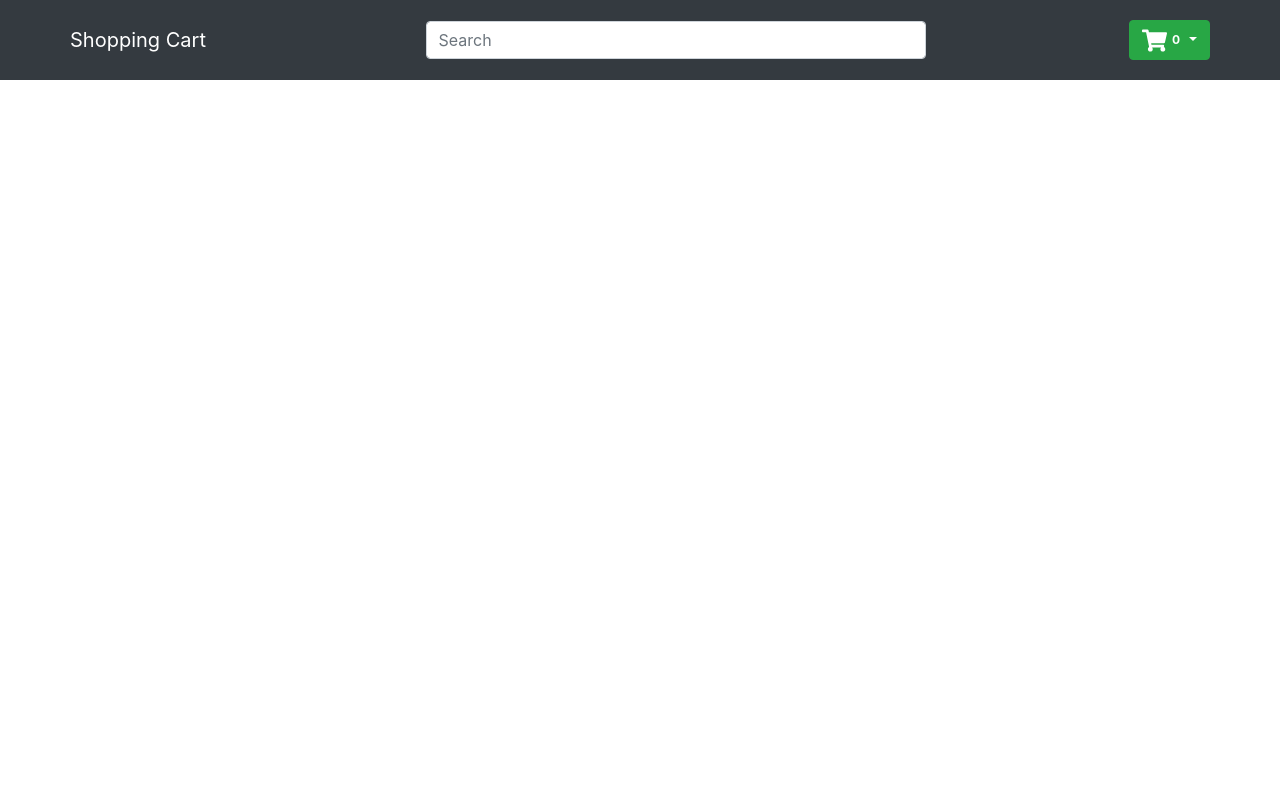
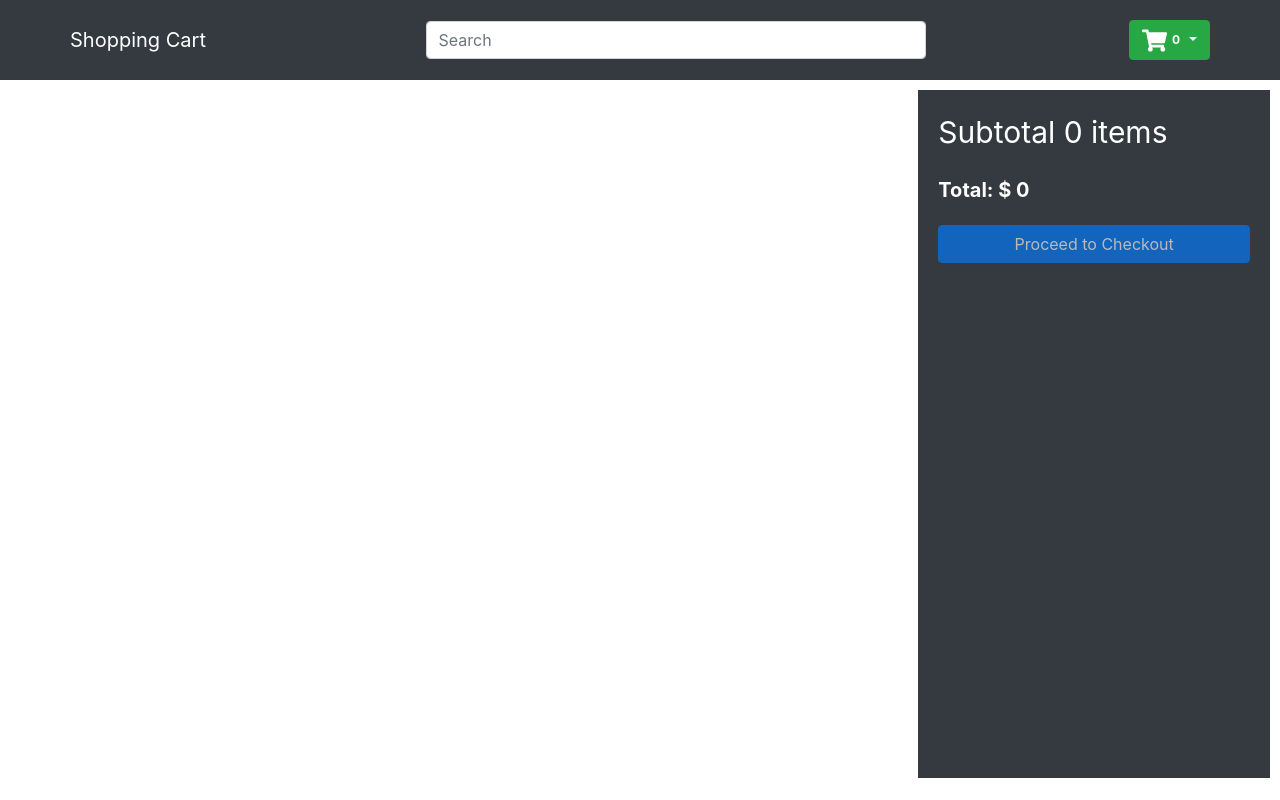
Before and after one commit to AR123456/dyi-shopping-cart, a React (Create React App) app: page /cart in a window 1280 px wide. Built offline with nearby package versions, Linux system fonts and the light colour scheme.

Commit message:
totaling cart

```diff
--- a/src/components/Cart.js
+++ b/src/components/Cart.js
@@ -1,5 +1,5 @@
-import React from "react";
-import { ListGroup } from "react-bootstrap";
+import React, { useEffect, useState } from "react";
+import { Button, ListGroup } from "react-bootstrap";
 // get cart state from context
 import { CartState } from "../context/Context";
 
@@ -8,12 +8,36 @@ const Cart = () => {
     state: { cart },
     dispatch,
   } = CartState();
+  //  local state to calculate total
+  const [total, setTotal] = useState();
+  // reduce the cart var use cart.price to calc total price
+  useEffect(() => {
+    // ruduce takes an accumulator and current
+    // curr.price is a string to make it a number
+    setTotal(
+      cart.reduce((acc, curr) => acc + Number(curr.price) * curr.qty, 0)
+    );
+    // run every time cart var changes
+  }, [cart]);
   return (
     <div className="home">
       {/* render to products page  */}
       <div className="productContainer">
         {/* react bootsrap list group */}
-        <ListGroup>{/* map the cart  */}</ListGroup>
+        <ListGroup>
+          {/* map the cart  */}
+          {cart.map((prod) => (
+            <span>{prod.name}</span>
+          ))}
+        </ListGroup>
+      </div>
+      <div className="filters summary">
+        <span className="title">Subtotal {cart.length} items</span>
+        <span style={{ fontWeight: 700, fontSize: 20 }}>Total: $ {total}</span>
+        <Button type="button" disabled={cart.length === 0}>
+          {" "}
+          Proceed to Checkout
+        </Button>
       </div>
     </div>
   );
```
